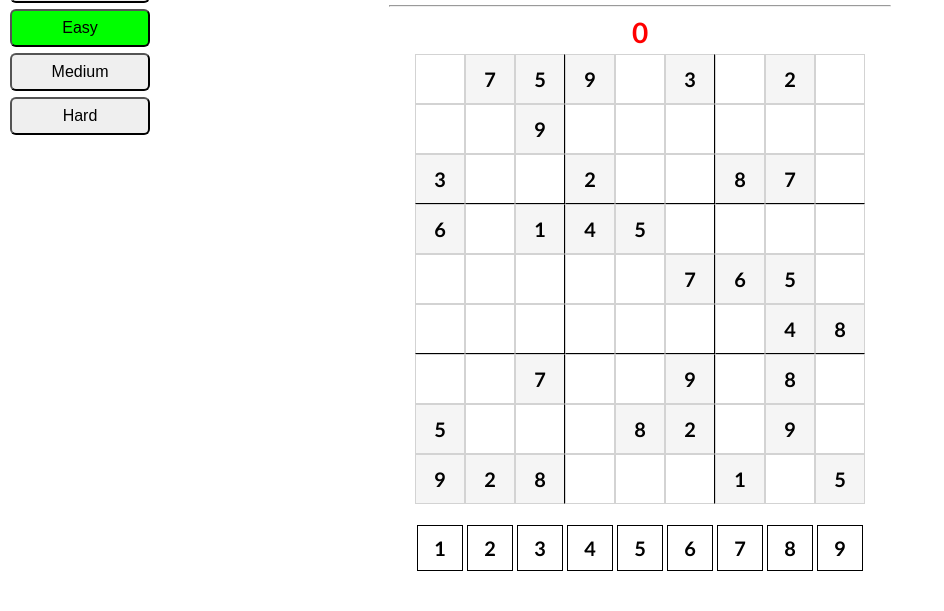
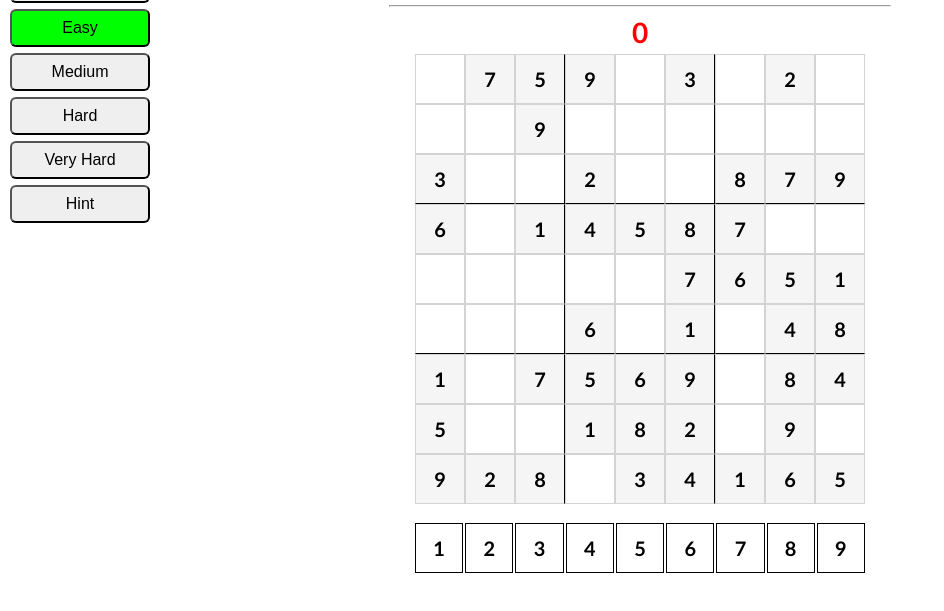
Before and after one commit to jjjk45/mySudokuGame, a plain HTML site: page sudoku.html in a window 1280 px wide. Shown: the part 45-656 px from the top of the page, without its empty margins (0-944 px from the left). Drawn offline with Linux system fonts and the light colour scheme.

Commit message:
working on hints, put MinRV in countSolutions(), added new difficulty

```diff
--- a/sudoku.css
+++ b/sudoku.css
@@ -24,12 +24,11 @@ h1 {
     width: 450px;
 
     margin: 0 auto;
-    display: flex;
-    flex-wrap: wrap;
+    display: grid;
+    grid-template-columns: repeat(9, 1fr);
+    grid-template-rows: repeat(9, 1fr);
 }
 .tile   {
-    width: 48px;
-    height: 48px;
     border: 1px solid lightgray;
 
     /* text */
@@ -45,14 +44,12 @@ h1 {
     width: 450px;
 
     margin: 0 auto;
-    display: flex;
-    flex-wrap: wrap;
+    gap: 2px;
+    display: grid;
+    grid-template-columns: repeat(9, 1fr);
 }
 
 .number {
-    width: 44px;
-    height: 44px;
-    margin: 2px;
     border: 1px solid black;
 
     /* text */
@@ -133,3 +130,34 @@ h1 {
     .hard-clicked  {
         background-color: red;
     }
+    #veryHard  {
+        width: 140px;
+        position: fixed;
+        top: 186px;
+        left: 10px;
+        padding: 8px 12px;
+        font-size: 16px;
+        border-radius: 6px;
+        cursor: pointer;
+    }
+    .veryHard-clicked  {
+        background-color: black;
+        color: white;
+    }
+#hint   {
+    width: 140px;
+    position: fixed;
+    top: 230px;
+    left: 10px;
+    padding: 8px 12px;
+    font-size: 16px;
+    border-radius: 6px;
+    cursor: pointer;
+}
+#hint:active    {
+    background: lightskyblue;
+}
+.tile-hint    {
+    background-color: lightskyblue;
+    border: 1px solid blue;
+}
--- a/sudoku.html
+++ b/sudoku.html
@@ -17,10 +17,11 @@
          <br>
          <div id="digits"></div>
 
-         <button id="reset">Reset</button>
+         <button id="reset" onclick="resetGame()">Reset</button>
          <button id="easy">Easy</button>
          <button id="medium">Medium</button>
          <button id="hard">Hard</button>
-
+         <button id="veryHard">Very Hard</button>
+         <button id="hint" onclick="giveHint()">Hint</button>
     </body>
 </html>
--- a/sudoku.js
+++ b/sudoku.js
@@ -1,9 +1,10 @@
 /*changes:
-    -Added a MinRV and MaxRV function to make giving hints and solving boards automatically easier/faster when I implement that
-    -Changed backtracker to fillRandomBoard and got rid of the optional fill parameter since filling/generating is the only use and having a big dumb function like that is big dumb
-    -Really fleshed out my todo list
-    -Turned Math.floors to ~~ (actually faster? who knows)
-    -Changed every var to let (var is function scoped which is bad, let is block scoped which is good, I don't fully understand)
+    -Added hint button and getHint() method, still working on it
+    -Made the board sit in a grid instead of a flex
+    -Implemeted MinimumRV in the countSolutions function to make it much faster
+    -added console logging for number of starting tiles, its rare for hard to actually generate a real hard board
+    -Changed difficulties because medium and hard were often generating the same
+        -Now when generating new boards the starting tiles are; Easy - 45, Medium - 37, Hard - 29, Very Hard - Averages to like 25 but I have seen 22
 
 todo:
     -Make UI pretty -- Add hamburger menu that folds downward when you press a symbol in the top-left
@@ -33,8 +34,10 @@ todo:
 let numSelected = null;
 let prevTileSelected = null;
 let tileSelected = null;
-let difficulty = ""; //@type string, will either be "easy", "medium", or "hard"
+let difficulty = ""; //@type string, will either be "easy", "medium", "hard", or "very hard"
+let emptySpaces = 0;
 
+let hintsLeft = 3;
 let errors = 0;
 let solution;
 let board;
@@ -84,20 +87,19 @@ function isValid(board, row, col, num)  {
     }
     return true;
 }
-function countSolutions(board, row = 0, col = 0) {
-    if(row == 9) {  return 1;   } //base case
-    if(col == 9) {  return countSolutions(board, row + 1, 0);   }
-    if(board[row][col] != 0) {  return countSolutions(board, row, col + 1); }
+function countSolutions(board) {
+    let { r, c, candidates } = bestCell(board, "min");
+    if (r === null) { return 1; }
 
     let total = 0;
-    for(let num = 1; num <= 9; num++) {
-        if(isValid(board, row, col, num)) {
-            board[row][col] = num;
-            total += countSolutions(board, row, col + 1);
-            board[row][col] = 0;
-
-            if(total>1) { return total; }
+    for (let num of candidates) {
+        board[r][c] = num;
+        total += countSolutions(board);
+        if (total > 1) {
+            board[r][c] = 0;
+            return total;
         }
+        board[r][c] = 0; // backtrack
     }
     return total;
 }
@@ -110,11 +112,12 @@ function addEmptySpaces(board)  {
         }
     }
     shuffle(positions);
-    let emptySpaces = 0
+    emptySpaces = 0
     const difficultyValues = {
-        easy: 31,
-        medium: 26,
-        hard: 21
+        easy: 45,
+        medium: 37,
+        hard: 29,
+        veryHard: 17 //never seen it generate below 21 but i bet its possible
     }
     let tilesToKeep = 81 - difficultyValues[difficulty];
     while(emptySpaces<tilesToKeep && positions.length>0)  {
@@ -138,7 +141,6 @@ function addEmptySpaces(board)  {
  */
 function bestCell(brd, mode)  {
     let best = { r: null, c: null, candidates : [] };
-
     if(!brd)    {
         console.error('board error in bestCell()');
         return best;
@@ -177,6 +179,18 @@ function bestCell(brd, mode)  {
         }
     }
     return best;
+}
+function giveHint() {
+    if(hintsLeft < 1)   { return; }
+    hintsLeft -= 1;
+    let { r, c, candidates } = bestCell(board,"min"); //maybe do max, will revisit
+    console.log(`${r}-${c} can only be ${candidates}`); //change later
+    let tile = document.getElementById(r.toString() + "-" + c.toString());
+    tile.classList.add("tile-hint");
+    return;
+}
+function clearHints() {
+    document.querySelectorAll(".tile-hint").forEach(t => t.classList.remove("tile-hint"));
 }
 
 //https://stackoverflow.com/questions/6924216/how-to-generate-sudoku-boards-with-unique-solutions
@@ -224,14 +238,16 @@ function setGame()  {
             }
             tile.addEventListener("click", selectTile);
             tile.classList.add("tile");
-            document.getElementById("board").append(tile);
+            document.getElementById("board").appendChild(tile);
         }
     }
     //Buttons
-    document.getElementById("reset").addEventListener("click", resetGame);
     document.getElementById("easy").addEventListener("click", setDifficulty);
     document.getElementById("medium").addEventListener("click", setDifficulty);
     document.getElementById("hard").addEventListener("click", setDifficulty);
+    document.getElementById("veryHard").addEventListener("click", setDifficulty);
+
+    console.log(`game set: ${81-emptySpaces} starting tiles`);
 }
 
 function resetGame()  {
@@ -239,6 +255,7 @@ function resetGame()  {
     //console.log(solution);  //debug mode
     board = addEmptySpaces(solution);
     errors = 0;
+    hintsLeft = 3;
     document.getElementById("errors").innerText = errors;
 
     for (let r=0; r<9; r++) {
@@ -254,6 +271,9 @@ function resetGame()  {
             }
         }
     }
+
+    clearHints();
+    console.log(`game reset: ${81 - emptySpaces} starting tiles`);
 }
 
 function selectNumber() {
@@ -286,7 +306,9 @@ function selectTile()   {
             errors += 1;
             document.getElementById("errors").innerText = errors;
         }
+        clearHints();
     }
+    return;
 }
 
 function setDifficulty()    {
```
